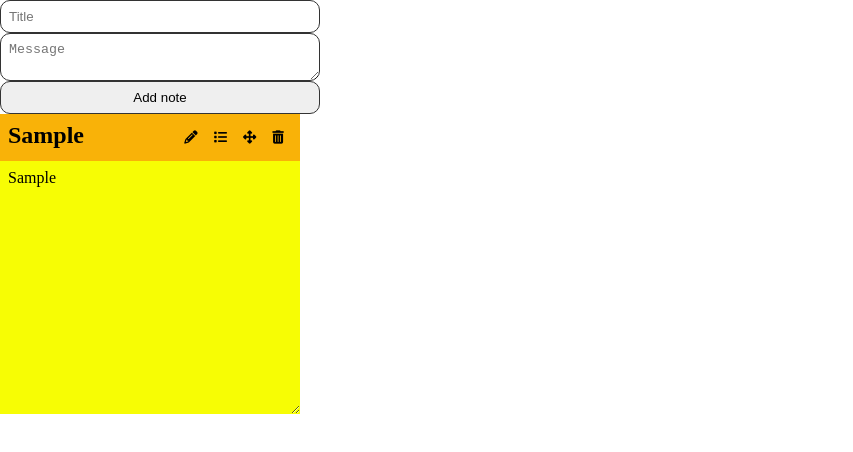
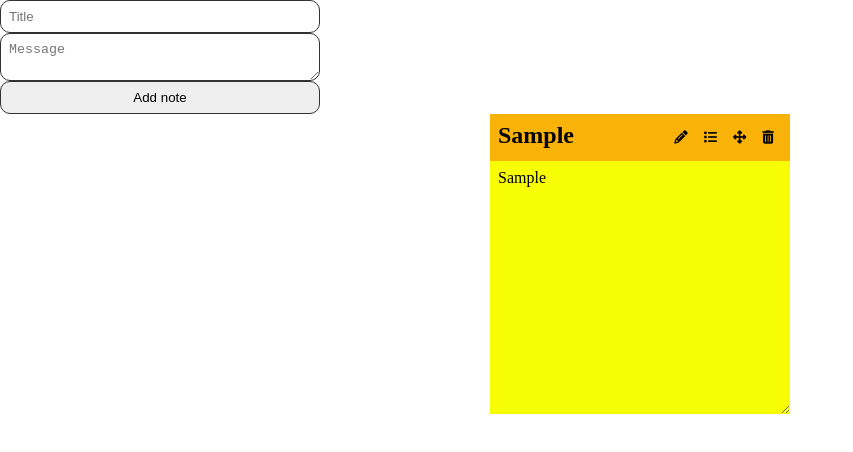
Before and after one commit to Haivex/sticky-notes, a website with bundled scripts: page src/static/index.html in a window 1280 px wide. Both pictures are taken after typing "Sample", "Sample" into the empty fields and a click on the button "Add note". Shown: the whole page, without its empty margins (0-853 px from the left). Built offline with nearby package versions, Linux system fonts and the light colour scheme.

Commit message:
fix: positioning

```diff
--- a/src/static/index.css
+++ b/src/static/index.css
@@ -4,25 +4,17 @@
   padding: 0;
 }
 
-#root {
-  display: flex;
-}
-
-.app {
-  width: 100%;
-}
-
 .note {
-  position: static;
+  position: absolute;
   display: flex;
   flex-direction: column;
   justify-content: stretch;
 }
 
 .noteContainer {
-  width: 100%;
   display: flex;
   flex-wrap: wrap;
+  justify-content: space-around;
 }
 
 .note__header {
```
